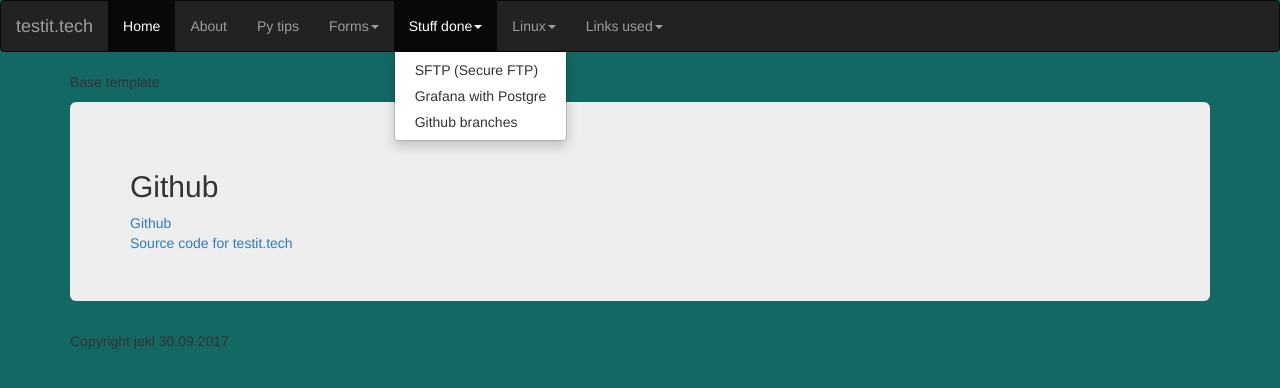
After one commit to spawnmarvel/TSK_testit.tech, a Flask app: page /github in a window 1280 px wide, after a click on "Stuff done". The commit adds this page. Shown: the top 388 px of the page. Run offline with Flask 2, Linux system fonts and the light colour scheme; some libraries are stand-ins or nearby versions.

Commit message:
test branch

```diff
--- a/app/templates/base.html
+++ b/app/templates/base.html
@@ -46,6 +46,7 @@
             <ul class="dropdown-menu">
                 <li><a href="ftp">SFTP (Secure FTP)</a></li>
                 <li><a href="grafana">Grafana with Postgre</a></li>
+                <li><a href="github">Github branches</a></li>
             </ul>
           </li>
 
--- /dev/null
+++ b/app/templates/github.html
@@ -0,0 +1,11 @@
+{% extends "base.html" %}
+{% block title %}About{% endblock %}
+{% block body %}
+<div class="jumbotron">
+  <h2>Github </h2>
+  <a href="https://github.com/spawnmarvel" target="_blank">Github</a>
+  <br>
+  <a href="https://github.com/spawnmarvel/TSK_testit.tech" target="_blank">Source code for testit.tech</a>
+  <br>
+</div>
+{% endblock %}
--- a/app/views.py
+++ b/app/views.py
@@ -102,3 +102,7 @@
 @app.route("/grafana")
 def grafana_test():
     return render_template("grafana_test.html")
+
+@app.route("/github")
+def github_test():
+    return render_template("github.html")
```
